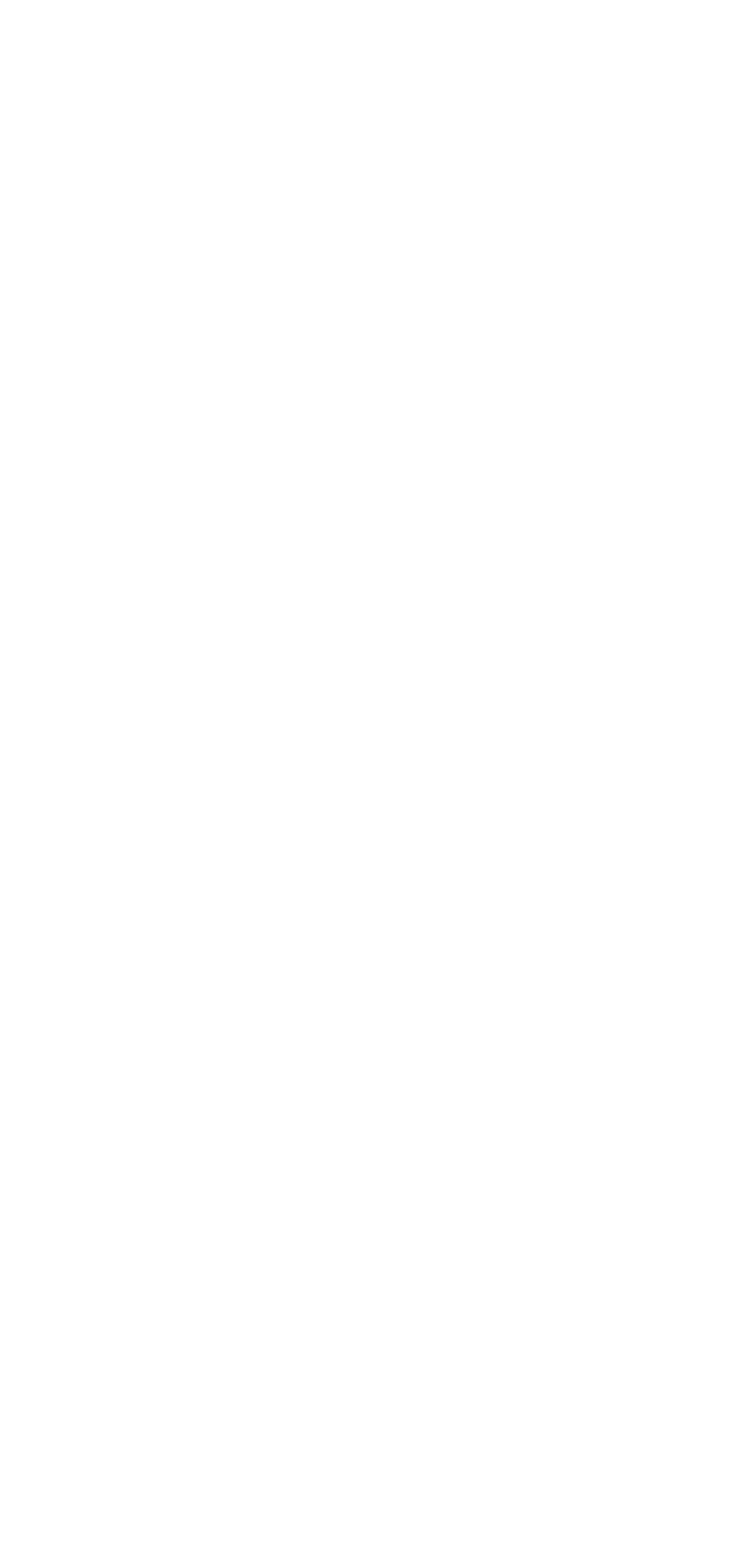
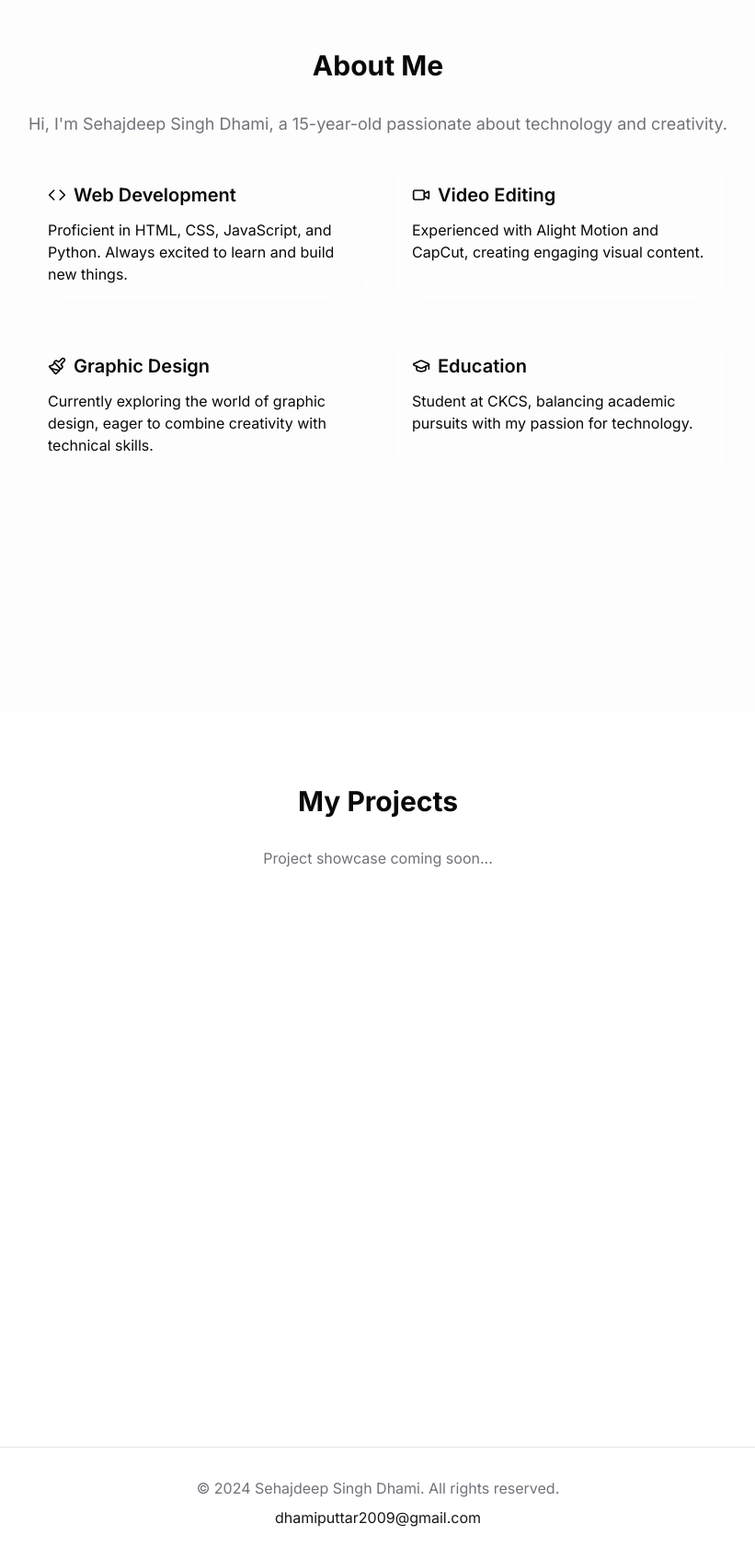
Before and after one commit to thedhamibro/portfolio-, a React (Vite) app: page / in a window 1280 px wide. Shown: the part 827-2521 px from the top of the page at 92% size, without its empty margins (229-1050 px from the left). Before the commit the page ends 800 px from the top, so only its background shows below. Built offline with nearby package versions, Linux system fonts and the light colour scheme.

Commit message:
Implement homepage and about page design
Implement homepage layout with about section and projects section.  Add glass morphism styling to navigation bar and about page cards.

```diff
--- a/src/pages/Index.tsx
+++ b/src/pages/Index.tsx
@@ -1,21 +1,98 @@
 
 import { ThemeToggle } from "@/components/theme-toggle";
 import { NavMenu } from "@/components/nav-menu";
+import { Code, Video, Paintbrush, GraduationCap } from "lucide-react";
 
 const Index = () => {
   return (
-    <div className="min-h-screen flex flex-col items-center justify-center p-4">
+    <div className="min-h-screen">
       <ThemeToggle />
       <NavMenu />
+
+      {/* Hero Section */}
+      <section className="min-h-screen flex flex-col items-center justify-center p-4">
         <div className="animate-fade-in text-center">
           <span className="text-sm uppercase tracking-widest">Hello, I am</span>
           <h1 className="text-4xl md:text-6xl font-bold mt-2 mb-4">
             Sehajdeep Singh Dhami
           </h1>
-        <p className="text-muted-foreground max-w-lg mx-auto">
+          <p className="text-muted-foreground max-w-lg mx-auto mb-4">
             Welcome to my digital space. I create meaningful experiences through code and design.
           </p>
+          <a href="mailto:dhamiputtar2009@gmail.com"
+             className="text-primary hover:underline">
+            dhamiputtar2009@gmail.com
+          </a>
         </div>
+      </section>
+
+      {/* About Section */}
+      <section className="min-h-screen p-4 bg-secondary/20">
+        <div className="max-w-3xl mx-auto pt-16 animate-fade-in">
+          <h2 className="text-3xl font-bold mb-8 text-center">About Me</h2>
+
+          <p className="text-lg text-muted-foreground mb-6 text-center">
+            Hi, I'm Sehajdeep Singh Dhami, a 15-year-old passionate about technology and creativity.
+          </p>
+
+          <div className="grid gap-6 md:grid-cols-2 mb-8">
+            <div className="glass p-6 rounded-lg transform hover:scale-105 transition-transform duration-300">
+              <div className="flex items-center gap-2 mb-3">
+                <Code className="w-5 h-5" />
+                <h3 className="text-xl font-semibold">Web Development</h3>
+              </div>
+              <p>Proficient in HTML, CSS, JavaScript, and Python. Always excited to learn and build new things.</p>
+            </div>
+
+            <div className="glass p-6 rounded-lg transform hover:scale-105 transition-transform duration-300">
+              <div className="flex items-center gap-2 mb-3">
+                <Video className="w-5 h-5" />
+                <h3 className="text-xl font-semibold">Video Editing</h3>
+              </div>
+              <p>Experienced with Alight Motion and CapCut, creating engaging visual content.</p>
+            </div>
+
+            <div className="glass p-6 rounded-lg transform hover:scale-105 transition-transform duration-300">
+              <div className="flex items-center gap-2 mb-3">
+                <Paintbrush className="w-5 h-5" />
+                <h3 className="text-xl font-semibold">Graphic Design</h3>
+              </div>
+              <p>Currently exploring the world of graphic design, eager to combine creativity with technical skills.</p>
+            </div>
+
+            <div className="glass p-6 rounded-lg transform hover:scale-105 transition-transform duration-300">
+              <div className="flex items-center gap-2 mb-3">
+                <GraduationCap className="w-5 h-5" />
+                <h3 className="text-xl font-semibold">Education</h3>
+              </div>
+              <p>Student at CKCS, balancing academic pursuits with my passion for technology.</p>
+            </div>
+          </div>
+        </div>
+      </section>
+
+      {/* Projects Section Placeholder */}
+      <section className="min-h-screen p-4">
+        <div className="max-w-3xl mx-auto pt-16 animate-fade-in">
+          <h2 className="text-3xl font-bold mb-8 text-center">My Projects</h2>
+          <p className="text-center text-muted-foreground">Project showcase coming soon...</p>
+        </div>
+      </section>
+
+      {/* Footer */}
+      <footer className="py-8 px-4 border-t">
+        <div className="max-w-3xl mx-auto text-center">
+          <p className="text-muted-foreground">
+            © 2024 Sehajdeep Singh Dhami. All rights reserved.
+          </p>
+          <a
+            href="mailto:dhamiputtar2009@gmail.com"
+            className="text-primary hover:underline mt-2 block"
+          >
+            dhamiputtar2009@gmail.com
+          </a>
+        </div>
+      </footer>
     </div>
   );
 };
```
Lines whose indentation alone changed are shown as unchanged.
